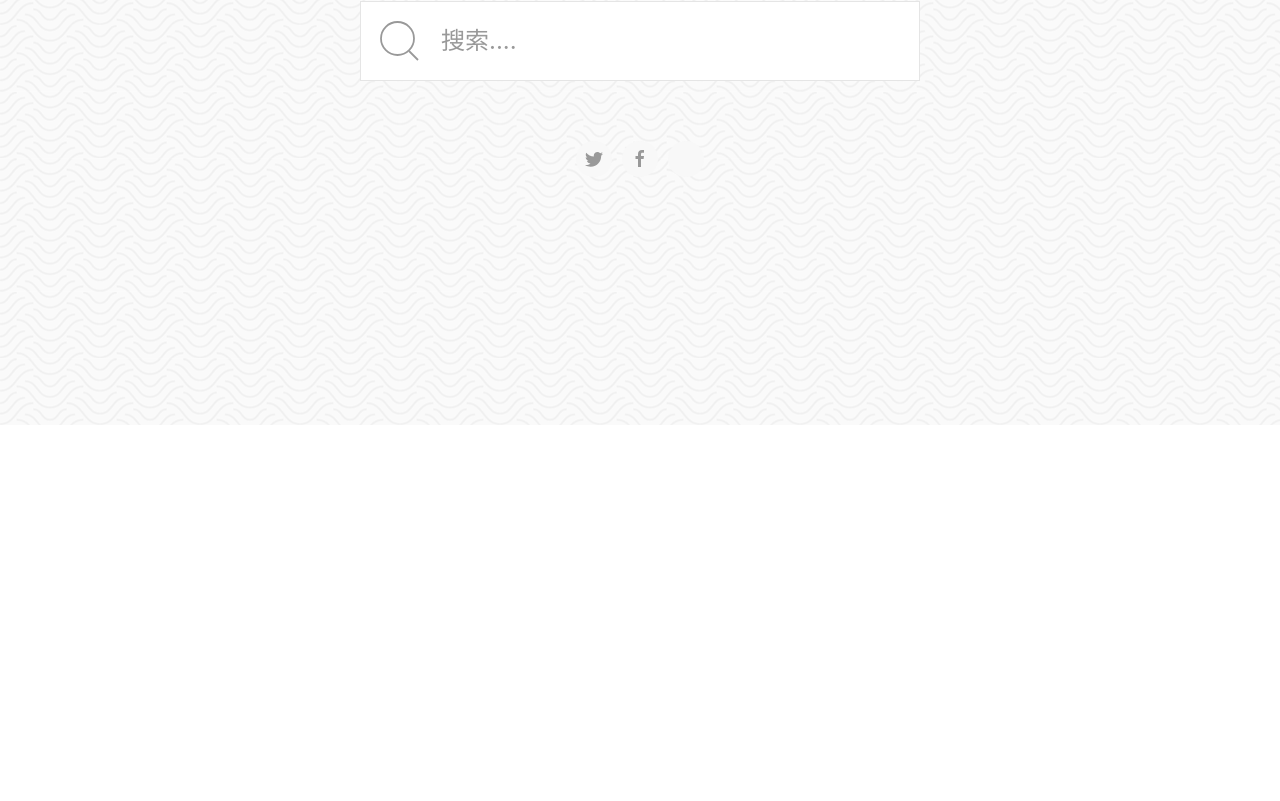
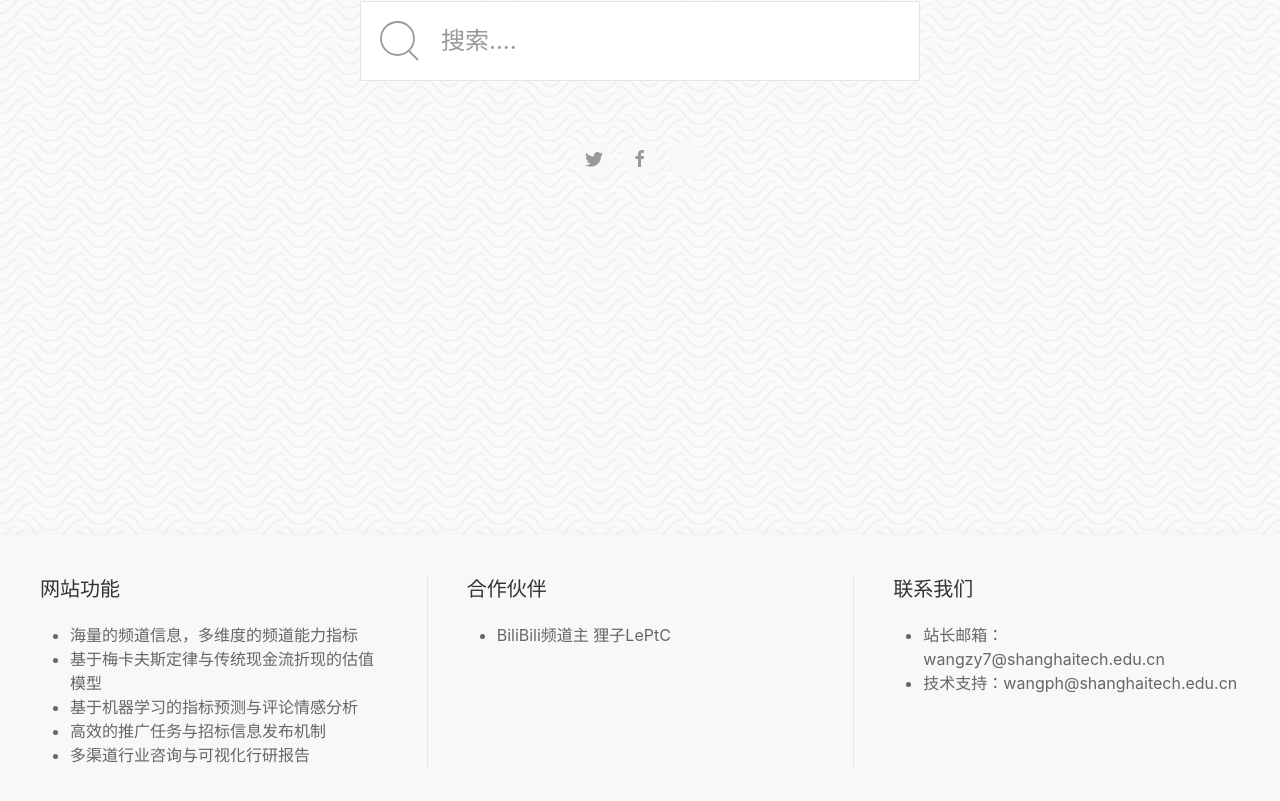
Before and after one commit to CitiCup-Lokout/frontend, a React (Create React App) app: page / in a window 1280 px wide. Shown: the part 375-1176 px from the top of the page. Before the commit the page ends 800 px from the top, so only its background shows below. Built offline with nearby package versions, Linux system fonts and the light colour scheme.

Commit message:
Added footer.

```diff
--- a/src/App.js
+++ b/src/App.js
@@ -2,6 +2,7 @@ import React from 'react';
 import { BrowserRouter as Router, Route } from "react-router-dom";
 
 import Navigation from './Navigation';
+import Footer from './Footer';
 import Home from './Home';
 import Rank from './Rank';
 import PersonProfile from './PersonProfile';
@@ -11,7 +12,7 @@ import SearchResult from './SearchResult';
 function App() {
     return (
         <Router>
-            <div id="main">
+            <div id="main" className="uk-padding-large uk-padding-remove-top uk-padding-remove-left uk-padding-remove-right">
                 <header>
                     <Navigation />
                 </header>
@@ -22,6 +23,9 @@ function App() {
                     <Route path="/s/:query" component={SearchResult} />
                 </main>
             </div>
+            <footer>
+                <Footer />
+            </footer>
         </Router>
     );
 }
--- /dev/null
+++ b/src/Footer.js
@@ -0,0 +1,33 @@
+import React from 'react';
+
+function Footer() {
+    return (
+        <div className="uk-margin-medium-top uk-grid-divider uk-box-shadow-medium uk-child-width-expand@s uk-background-muted uk-padding" uk-grid="true">
+            <div>
+                <h4>网站功能</h4>
+                <ul>
+                    <li>海量的频道信息，多维度的频道能力指标</li>
+                    <li>基于梅卡夫斯定律与传统现金流折现的估值模型</li>
+                    <li>基于机器学习的指标预测与评论情感分析</li>
+                    <li>高效的推广任务与招标信息发布机制</li>
+                    <li>多渠道行业咨询与可视化行研报告</li>
+                </ul>
+            </div>
+            <div>
+                <h4>合作伙伴</h4>
+                <ul>
+                    <li>BiliBili频道主 狸子LePtC</li>
+                </ul>
+            </div>
+            <div>
+                <h4>联系我们</h4>
+                <ul>
+                    <li>站长邮箱：wangzy7@shanghaitech.edu.cn</li>
+                    <li>技术支持：wangph@shanghaitech.edu.cn</li>
+                </ul>
+            </div>
+        </div>
+    )
+}
+
+export default Footer;
--- a/src/index.css
+++ b/src/index.css
@@ -1,9 +1,13 @@
 html, body {
     margin: 0;
-    min-height: 100%;
+    min-height: 100vh;
     background: url('./res/bg.png');
 }
 
 .large-text {
     font-size: 18px;
 }
+
+#main {
+    min-height: 100vh;
+}
```
